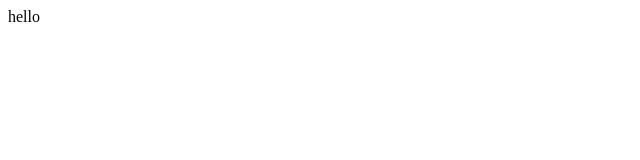
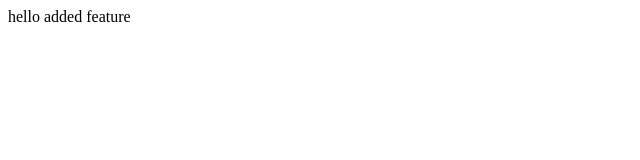
Before and after one commit to tuceacvictor/myProject, a plain HTML site: page index.html in a window 1280 px wide. Shown: the whole page, without its empty margins (0-640 px from the left). Drawn offline with Linux system fonts and the light colour scheme.

Commit message:
added feature

```diff
--- a/index.html
+++ b/index.html
@@ -7,5 +7,7 @@
 </head>
 <body>
     hello
+
+added feature
 </body>
 </html>
```
